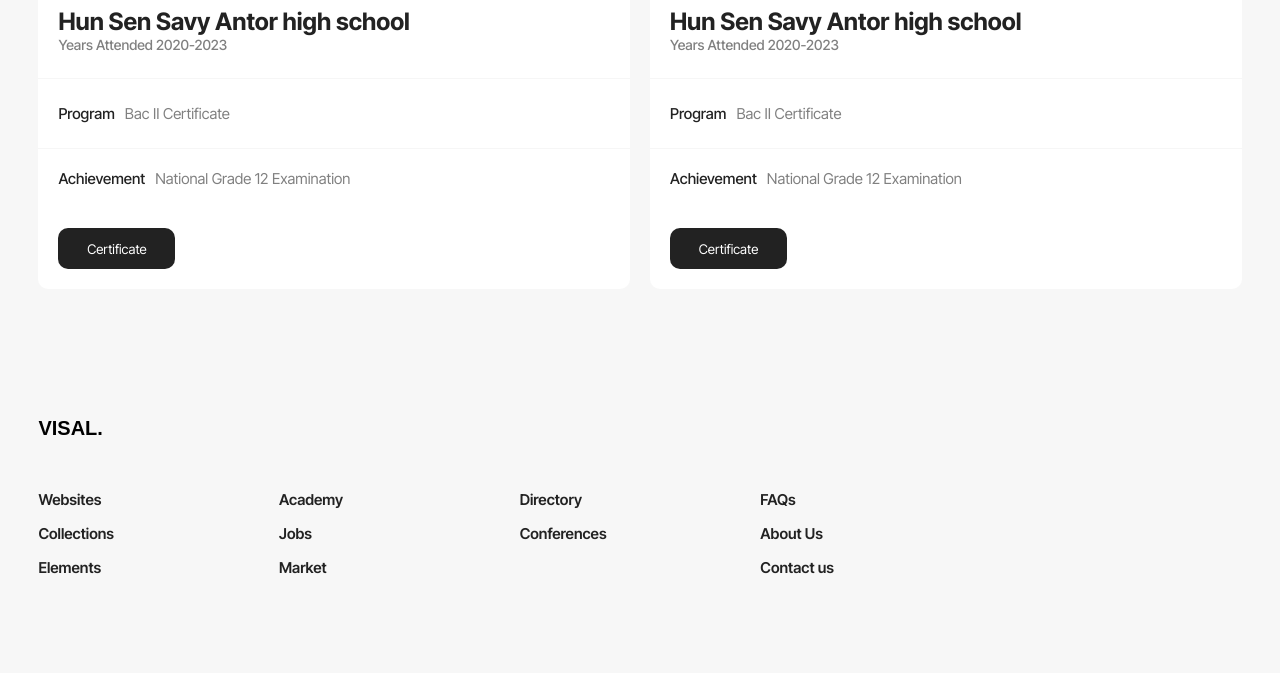
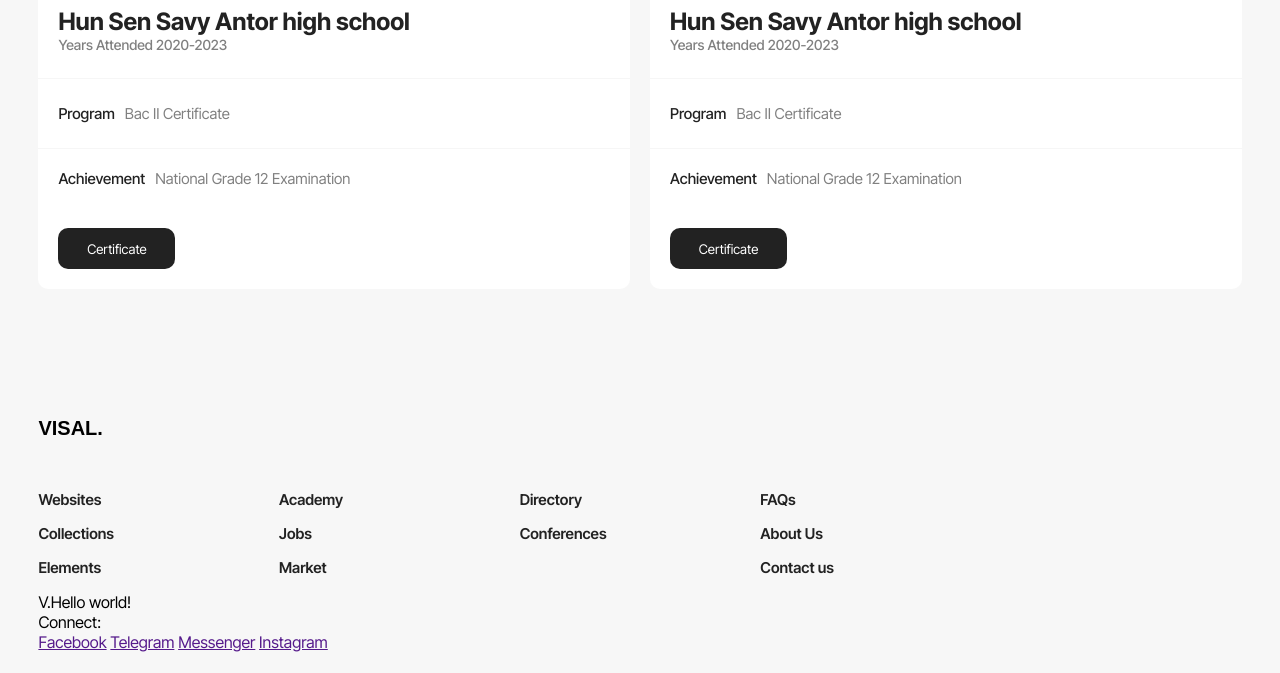
Before and after one commit to LookCute/test, a plain HTML site: page index.html in a window 1280 px wide. Shown: the part 7390-8063 px from the top of the page. Drawn offline with Linux system fonts and the light colour scheme; a web font is replaced by a local one.

Commit message:
Update index.html

```diff
--- a/index.html
+++ b/index.html
@@ -417,6 +417,18 @@
                 <p>Contact us</p>
             </div>
         </div>
+        <div class="contact">
+            <div class="con-front">
+               <p>V.Hello world!</p>
+            </div>
+            <div class="con-back">
+                <p>Connect: </p>
+                <a href="">Facebook</a>
+                <a href="">Telegram</a>
+                <a href="">Messenger</a>
+                <a href="">Instagram</a>
+            </div>
+        </div>
     </div>
 </body>
 </html>
```
